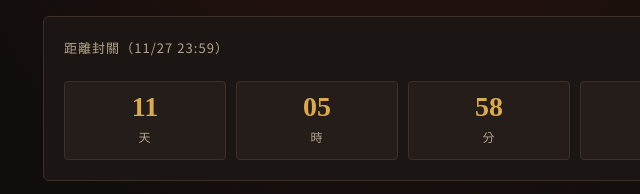
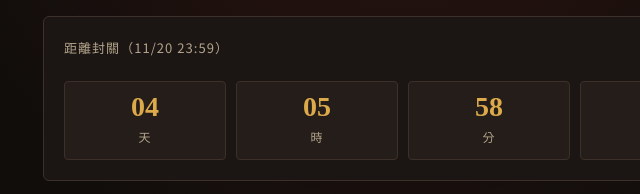
Before and after one commit to overblue2020/election2026, a plain HTML site: page index.html in a window 1280 px wide. Shown: the part 339-533 px from the top of the page, 237-877 px from the left. Drawn offline with Linux system fonts and the light colour scheme.

Commit message:
Move deadline to 2026-11-20 23:59
Co-Authored-By: Claude Opus 5.5 <noreply@anthropic.com>
Claude-Session: https://claude.ai/code/session_01Bio6E9qdLPXn8Ay5T5fT6j

```diff
--- a/index.html
+++ b/index.html
@@ -180,7 +180,7 @@ nav.cmd .wrap{display:flex;gap:10px;align-items:center}
 <script>
 // 貼上 Google Apps Script 部署後的網址
 const API_URL = "https://script.google.com/macros/s/AKfycbzXu_5Q1u5x9kIznNgfme77xBhtaeZFgsvr_Kc1Ly67kpDfig8tW1wJdeWsDVMv4FeY/exec";
-const DEADLINE = new Date("2026-11-27T23:59:00+08:00");
+const DEADLINE = new Date("2026-11-20T23:59:00+08:00");
 const B = c => c==="民進黨" ? "green" : "blue";
 
 const CORE = {
@@ -289,7 +289,7 @@ function render(){
   if(step===0){
     h=`<div class="hero"><div class="kicker">2026 九合一・縣市長</div><h1>決戰<br><span>2026</span></h1></div>
       <div class="stack">
-      <div class="panel stack"><label class="lbl">距離封關（11/27 23:59）</label><div class="countdown" id="cd"></div></div>
+      <div class="panel stack"><label class="lbl">距離封關（11/20 23:59）</label><div class="countdown" id="cd"></div></div>
       <div class="panel stack"><div><label class="lbl" for="nick">你的暱稱</label>
         <input type="text" id="nick" maxlength="20" placeholder="例如：竹北鐵口直斷" value="${esc(S.nickname)}"></div>
         <p class="warn" style="margin:0">每人只能下注一次，送出後不得修改。</p>
```
Also changed, not shown: test.html (+2 -2 lines), 2 other files.
